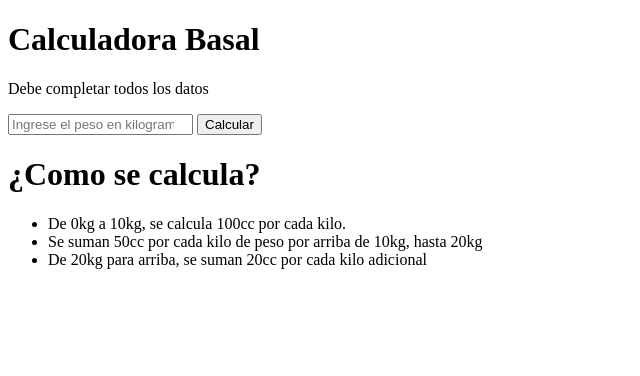
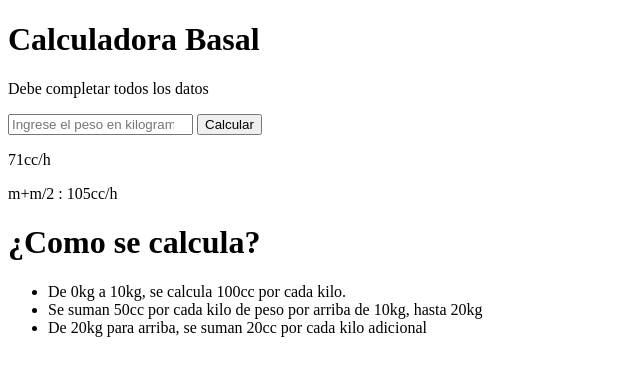
Before and after one commit to josediaz33/CalculadoraHidratacion, a plain HTML site: page index.html in a window 1280 px wide. Shown: the whole page, without its empty margins (0-640 px from the left). Drawn offline with Linux system fonts and the light colour scheme.

Commit message:
Cambios Index
Corrección de errores.

```diff
--- a/index.html
+++ b/index.html
@@ -10,9 +10,10 @@
             <div>
                 <h1>Calculadora Basal</h1>
                 <p>Debe completar todos los datos</p>
-
                 <input type="number" placeholder="Ingrese el peso en kilogramos">
                 <button>Calcular</button>
+                <p>71cc/h</p>
+                <p>m+m/2 : 105cc/h</p>
             </div>
             <div>
                 <h1>¿Como se calcula?</h1>
```
